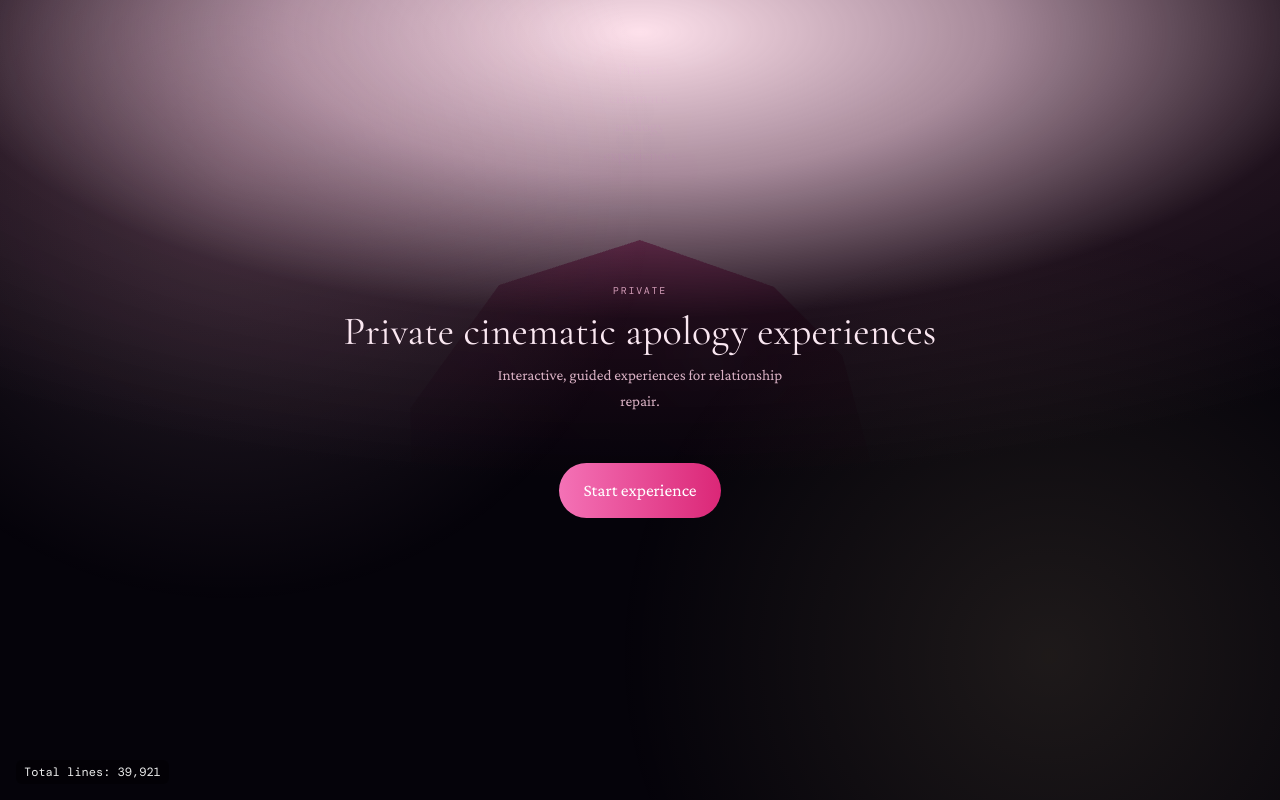
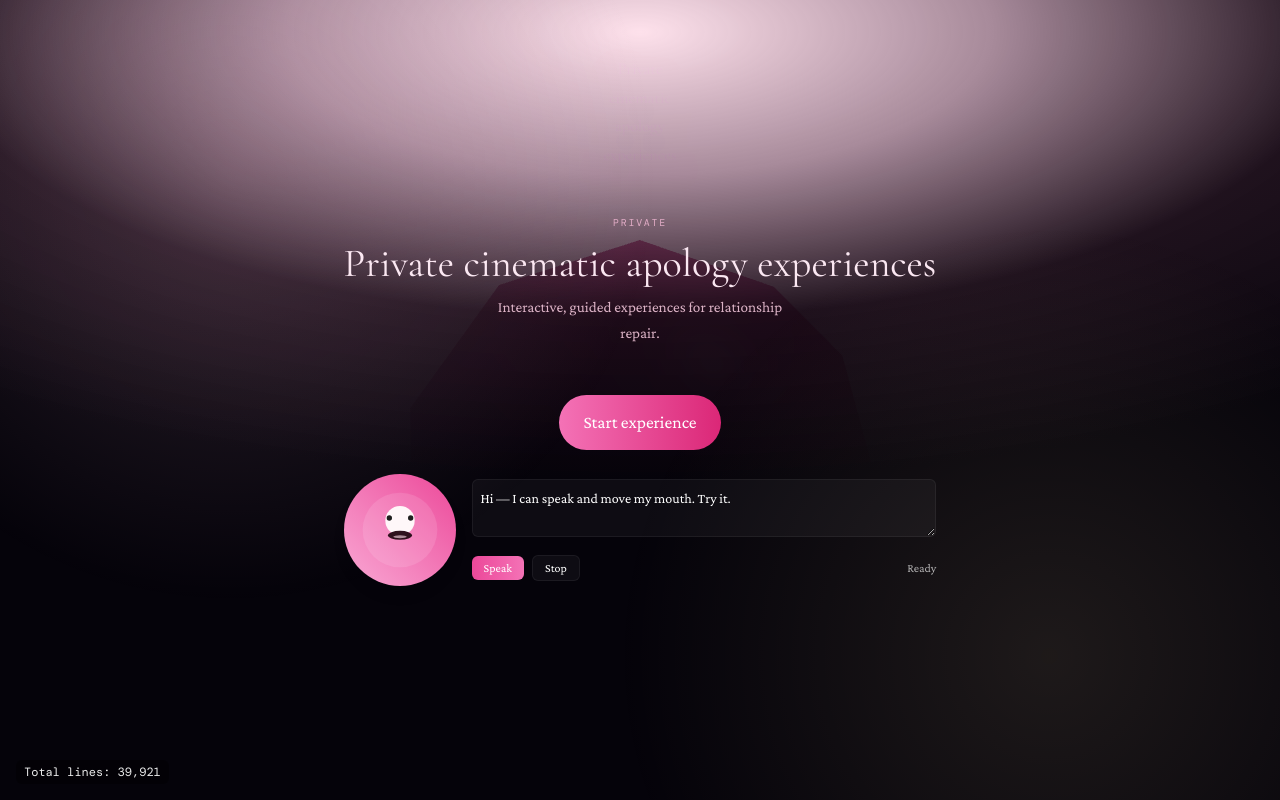
Before and after one commit to yorayriniwnl/Yor-Smriti, a Next.js app: page / in a window 1280 px wide. Built offline with nearby package versions, Linux system fonts and the light colour scheme; a web font is replaced by a local one.

Commit message:
feat: AI voice avatar lip sync

```diff
--- a/app/page.tsx
+++ b/app/page.tsx
@@ -6,6 +6,7 @@ import { motion } from 'framer-motion';
 import { useRouter } from 'next/navigation';
 import { safeFetchJson } from '@/lib/safeFetch';
 import ScrollStory from '@/components/scroll/ScrollStory';
+import VoiceAvatar from '@/components/voice/VoiceAvatar';
 
 const CinematicHero = dynamic(
   () => import('@/components/hero/CinematicHero').then((m) => m.CinematicHero),
@@ -159,6 +160,10 @@ export default function LoginPage() {
             >
               Start experience
             </a>
+
+            <div className="mt-6">
+              <VoiceAvatar defaultText={"Hi — I can speak and move my mouth. Try it."} />
+            </div>
           </div>
         </div>
 
--- /dev/null
+++ b/components/voice/VoiceAvatar.tsx
@@ -0,0 +1,133 @@
+"use client";
+
+import React, { useEffect, useRef, useState } from 'react';
+
+export default function VoiceAvatar({ defaultText }: { defaultText?: string }) {
+  const [text, setText] = useState(defaultText ?? "Hello, I'm Ayrin. I'm here to help.");
+  const [isSpeaking, setIsSpeaking] = useState(false);
+  const [mouthOpen, setMouthOpen] = useState(0);
+  const rafRef = useRef<number | null>(null);
+  const pulseRef = useRef(0);
+  const phaseRef = useRef(Math.random() * 1000);
+
+  useEffect(() => {
+    return () => {
+      if (rafRef.current) cancelAnimationFrame(rafRef.current);
+      if (typeof window !== 'undefined' && 'speechSynthesis' in window) {
+        window.speechSynthesis.cancel();
+      }
+    };
+  }, []);
+
+  useEffect(() => {
+    let last = performance.now();
+    const tick = (t: number) => {
+      const dt = (t - last) / 1000;
+      last = t;
+      // decay pulse
+      pulseRef.current *= Math.pow(0.6, dt * 30);
+      const base = isSpeaking ? 0.18 : 0.02;
+      const jitter = Math.abs(Math.sin(t * 0.008 + phaseRef.current)) * 0.18;
+      const open = Math.min(1, Math.max(0, base + jitter * 0.9 + pulseRef.current));
+      setMouthOpen(open);
+      rafRef.current = requestAnimationFrame(tick);
+    };
+    rafRef.current = requestAnimationFrame(tick);
+    return () => {
+      if (rafRef.current) cancelAnimationFrame(rafRef.current);
+    };
+  }, [isSpeaking]);
+
+  const speak = () => {
+    if (typeof window === 'undefined' || !('speechSynthesis' in window)) {
+      alert('SpeechSynthesis not supported in this browser.');
+      return;
+    }
+
+    const utter = new SpeechSynthesisUtterance(text.trim() || '...');
+    utter.rate = 0.95;
+    utter.pitch = 1.0;
+    utter.volume = 1;
+
+    utter.onstart = () => {
+      setIsSpeaking(true);
+      pulseRef.current = 0.6;
+    };
+
+    utter.onboundary = () => {
+      pulseRef.current = Math.max(pulseRef.current, 0.9);
+    };
+
+    utter.onerror = () => {
+      setIsSpeaking(false);
+      pulseRef.current = 0;
+    };
+
+    utter.onend = () => {
+      setIsSpeaking(false);
+      pulseRef.current = 0;
+    };
+
+    window.speechSynthesis.cancel();
+    window.speechSynthesis.speak(utter);
+  };
+
+  const stop = () => {
+    if (typeof window !== 'undefined' && 'speechSynthesis' in window) {
+      window.speechSynthesis.cancel();
+    }
+    setIsSpeaking(false);
+    pulseRef.current = 0;
+  };
+
+  return (
+    <div className="voice-avatar flex items-center gap-4 justify-center mt-6 pointer-events-auto">
+      <div className="w-28 h-28 rounded-full bg-gradient-to-tr from-pink-300 to-pink-500 flex items-center justify-center shadow-lg" aria-hidden>
+        <svg viewBox="0 0 120 120" width="80" height="80" xmlns="http://www.w3.org/2000/svg" role="img" aria-label="Avatar">
+          <defs>
+            <clipPath id="face-clip"><circle cx="60" cy="60" r="56" /></clipPath>
+          </defs>
+          <g clipPath="url(#face-clip)">
+            <rect x="0" y="0" width="120" height="120" fill="rgba(255,245,250,0.12)" />
+            <circle cx="60" cy="46" r="22" fill="#fff7f9" />
+            <circle cx="44" cy="42" r="4" fill="#1f1f1f" />
+            <circle cx="76" cy="42" r="4" fill="#1f1f1f" />
+            {/* mouth */}
+            <ellipse cx="60" cy="68" rx="18" ry={6 + mouthOpen * 12} fill="#2b0f1a" opacity={0.98} />
+            <ellipse cx="60" cy={70 + mouthOpen * 2} rx="10" ry={2 + mouthOpen * 6} fill="#ffe2ec" opacity={isSpeaking?0.9:0.6} />
+          </g>
+        </svg>
+      </div>
+
+      <div className="flex-1 min-w-[220px] max-w-xl">
+        <textarea
+          aria-label="Text to speak"
+          value={text}
+          onChange={(e) => setText(e.target.value)}
+          className="w-full rounded-md p-2 bg-[rgba(255,255,255,0.04)] border border-[rgba(255,255,255,0.06)] text-sm text-white"
+          rows={2}
+        />
+
+        <div className="mt-2 flex items-center gap-2">
+          <button
+            type="button"
+            onClick={speak}
+            disabled={isSpeaking}
+            className="px-3 py-1 rounded-md bg-gradient-to-r from-pink-500 to-pink-400 text-white text-xs"
+          >
+            Speak
+          </button>
+          <button
+            type="button"
+            onClick={stop}
+            disabled={!isSpeaking}
+            className="px-3 py-1 rounded-md bg-[rgba(255,255,255,0.04)] border border-[rgba(255,255,255,0.06)] text-white text-xs"
+          >
+            Stop
+          </button>
+          <div className="ml-auto text-xs text-[rgba(255,255,255,0.66)]">{isSpeaking ? 'Speaking…' : 'Ready'}</div>
+        </div>
+      </div>
+    </div>
+  );
+}
```
